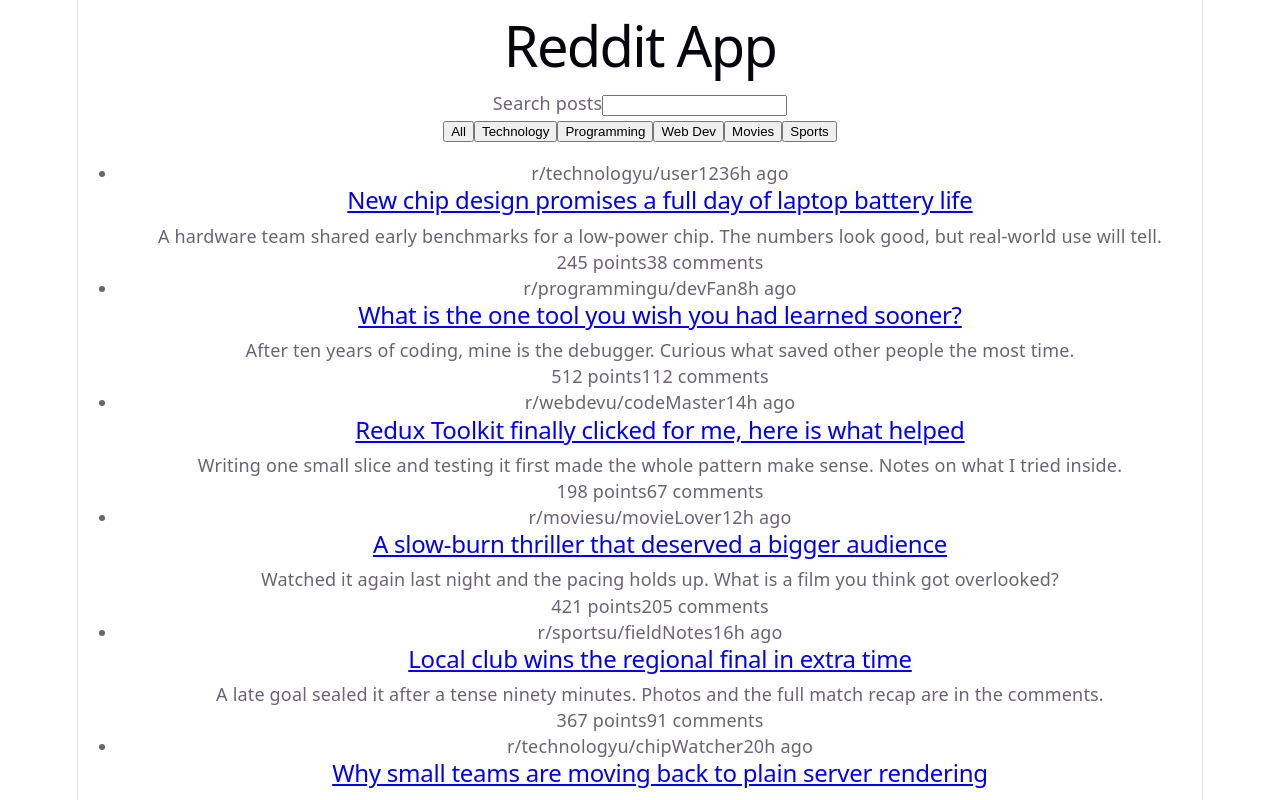
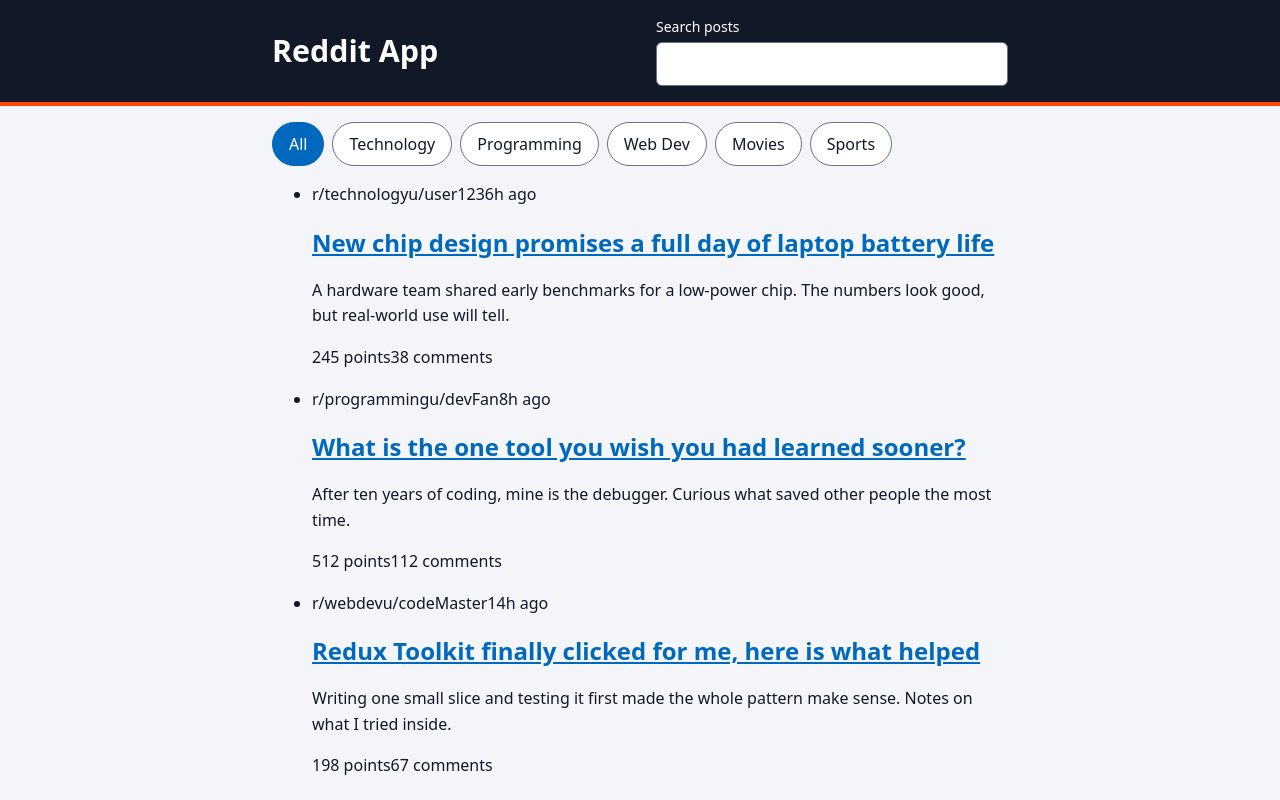
Before and after one commit to Butiza-hub/reddit-app, a React (Vite) app: page / in a window 1280 px wide. Shown: the top 800 px of the page. Built offline with nearby package versions, Linux system fonts and the light colour scheme.

Commit message:
Add global style and design tokens

```diff
--- a/src/index.css
+++ b/src/index.css
@@ -1,111 +1,148 @@
 :root {
-  --text: #6b6375;
-  --text-h: #08060d;
-  --bg: #fff;
-  --border: #e5e4e7;
-  --code-bg: #f4f3ec;
-  --accent: #aa3bff;
-  --accent-bg: rgba(170, 59, 255, 0.1);
-  --accent-border: rgba(170, 59, 255, 0.5);
-  --social-bg: rgba(244, 243, 236, 0.5);
-  --shadow:
-    rgba(0, 0, 0, 0.1) 0 10px 15px -3px, rgba(0, 0, 0, 0.05) 0 4px 6px -2px;
-
-  --sans: system-ui, 'Segoe UI', Roboto, sans-serif;
-  --heading: system-ui, 'Segoe UI', Roboto, sans-serif;
-  --mono: ui-monospace, Consolas, monospace;
-
-  font: 18px/145% var(--sans);
-  letter-spacing: 0.18px;
-  color-scheme: light dark;
-  color: var(--text);
-  background: var(--bg);
-  font-synthesis: none;
-  text-rendering: optimizeLegibility;
-  -webkit-font-smoothing: antialiased;
-  -moz-osx-font-smoothing: grayscale;
-
-  @media (max-width: 1024px) {
-    font-size: 16px;
-  }
+  --color-bg: #f3f5f9;
+  --color-surface: #ffffff;
+  --color-text: #111827;
+  --color-muted: #4b5563;
+  --color-line: #e2e6ee;
+  --color-control: #6b7280;
+  --color-primary: #0069bd;
+  --color-primary-dark: #00528f;
+  --color-accent: #ff4500;
+  --color-error: #b91c1c;
+  --color-header: #111827;
+  --font-body: system-ui, -apple-system, "Segoe UI", Roboto, sans-serif;
+  --radius: 6px;
+  --content-width: 48rem;
+  --gutter: calc(max(0px, (100% - var(--content-width)) / 2) + 1rem);
+  color-scheme: light;
 }
 
-@media (prefers-color-scheme: dark) {
-  :root {
-    --text: #9ca3af;
-    --text-h: #f3f4f6;
-    --bg: #16171d;
-    --border: #2e303a;
-    --code-bg: #1f2028;
-    --accent: #c084fc;
-    --accent-bg: rgba(192, 132, 252, 0.15);
-    --accent-border: rgba(192, 132, 252, 0.5);
-    --social-bg: rgba(47, 48, 58, 0.5);
-    --shadow:
-      rgba(0, 0, 0, 0.4) 0 10px 15px -3px, rgba(0, 0, 0, 0.25) 0 4px 6px -2px;
-  }
-
-  #social .button-icon {
-    filter: invert(1) brightness(2);
-  }
+*,
+*::before,
+*::after {
+  box-sizing: border-box;
 }
 
 body {
   margin: 0;
-}
-
-#root {
-  width: 1126px;
-  max-width: 100%;
-  margin: 0 auto;
-  text-align: center;
-  border-inline: 1px solid var(--border);
-  min-height: 100svh;
-  display: flex;
-  flex-direction: column;
-  box-sizing: border-box;
+  background: var(--color-bg);
+  color: var(--color-text);
+  font: 1rem/1.6 var(--font-body);
 }
 
 h1,
 h2 {
-  font-family: var(--heading);
-  font-weight: 500;
-  color: var(--text-h);
+  line-height: 1.25;
 }
 
-h1 {
-  font-size: 56px;
-  letter-spacing: -1.68px;
-  margin: 32px 0;
-  @media (max-width: 1024px) {
-    font-size: 36px;
-    margin: 20px 0;
+a {
+  color: var(--color-primary);
+}
+
+a:hover {
+  color: var(--color-primary-dark);
+}
+
+:focus-visible {
+  outline: 3px solid var(--color-primary);
+  outline-offset: 2px;
+}
+
+header {
+  display: flex;
+  flex-wrap: wrap;
+  align-items: center;
+  justify-content: space-between;
+  gap: 0.75rem 1.5rem;
+  padding: 1rem var(--gutter);
+  background: var(--color-header);
+  border-bottom: 4px solid var(--color-accent);
+  color: #ffffff;
+}
+
+header h1 {
+  margin: 0;
+  font-size: clamp(1.4rem, 4vw, 1.9rem);
+}
+
+header label {
+  display: flex;
+  flex: 1 1 14rem;
+  flex-direction: column;
+  gap: 0.25rem;
+  max-width: 22rem;
+  font-size: 0.875rem;
+}
+
+header input {
+  min-height: 44px;
+  padding: 0 0.75rem;
+  border: 1px solid var(--color-control);
+  border-radius: var(--radius);
+  background: #ffffff;
+  color: var(--color-text);
+  font: inherit;
+}
+
+header :focus-visible {
+  outline-color: #ffffff;
+}
+
+main {
+  max-width: var(--content-width);
+  margin: 0 auto;
+  padding: 1rem;
+}
+
+button {
+  font: inherit;
+  cursor: pointer;
+  transition: background-color 0.15s, border-color 0.15s;
+}
+
+[aria-label="Categories"] {
+  display: flex;
+  flex-wrap: wrap;
+  gap: 0.5rem;
+  margin: 0 0 1rem;
+}
+
+[aria-label="Categories"] button {
+  min-height: 44px;
+  padding: 0 1rem;
+  border: 1px solid var(--color-control);
+  border-radius: 999px;
+  background: var(--color-surface);
+  color: var(--color-text);
+}
+
+[aria-label="Categories"] button:hover {
+  border-color: var(--color-primary);
+}
+
+[aria-label="Categories"] button[aria-pressed="true"] {
+  border-color: var(--color-primary);
+  background: var(--color-primary);
+  color: #ffffff;
+}
+
+main button:not([aria-pressed]) {
+  min-height: 44px;
+  padding: 0 1.25rem;
+  border: 0;
+  border-radius: var(--radius);
+  background: var(--color-primary);
+  color: #ffffff;
+  font-weight: 600;
+}
+
+main button:not([aria-pressed]):hover {
+  background: var(--color-primary-dark);
+}
+
+@media (prefers-reduced-motion: reduce) {
+  * {
+    transition: none !important;
+    animation: none !important;
   }
 }
-h2 {
-  font-size: 24px;
-  line-height: 118%;
-  letter-spacing: -0.24px;
-  margin: 0 0 8px;
-  @media (max-width: 1024px) {
-    font-size: 20px;
-  }
-}
-p {
-  margin: 0;
-}
-
-code,
-.counter {
-  font-family: var(--mono);
-  display: inline-flex;
-  border-radius: 4px;
-  color: var(--text-h);
-}
-
-code {
-  font-size: 15px;
-  line-height: 135%;
-  padding: 4px 8px;
-  background: var(--code-bg);
-}
```
